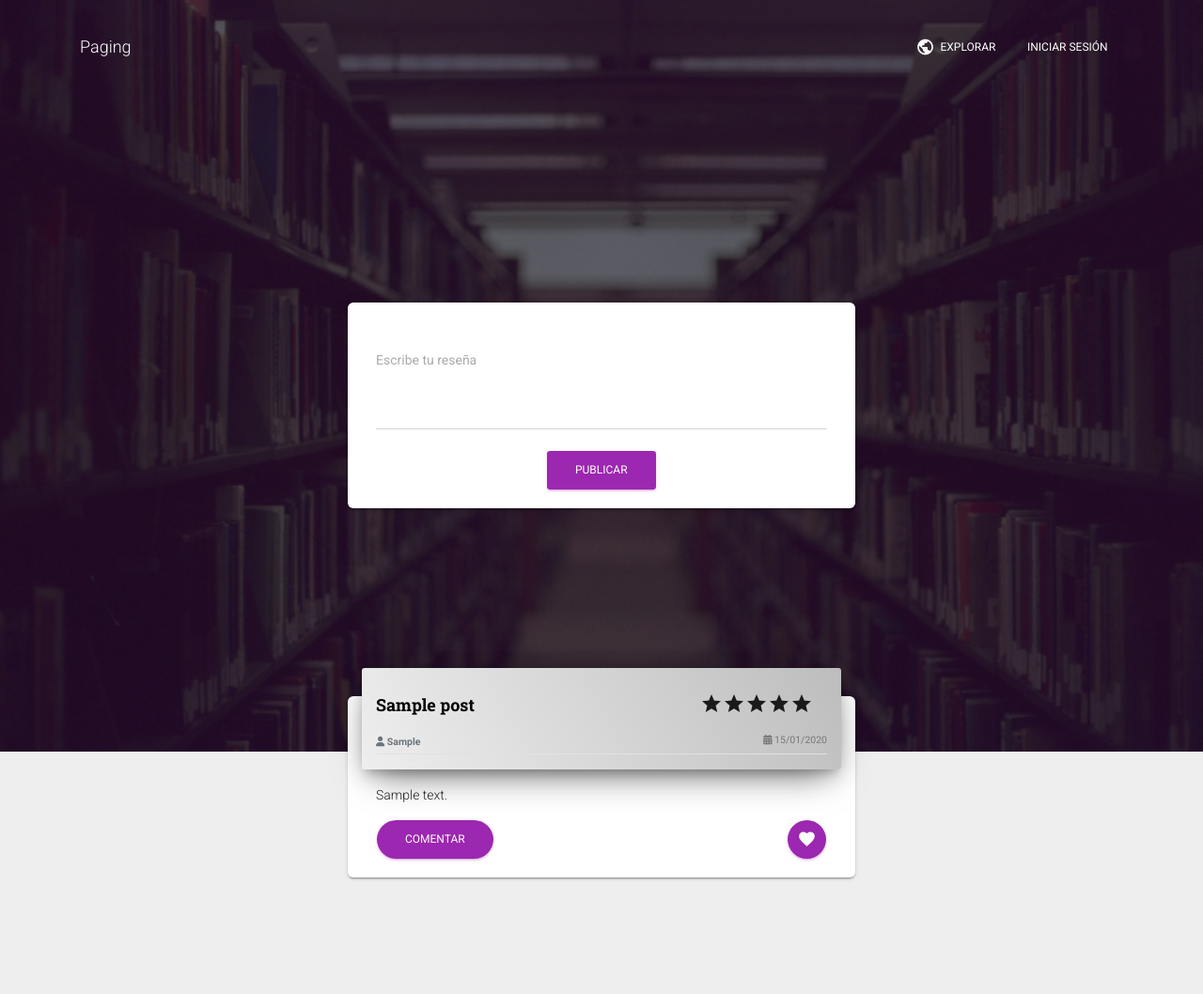
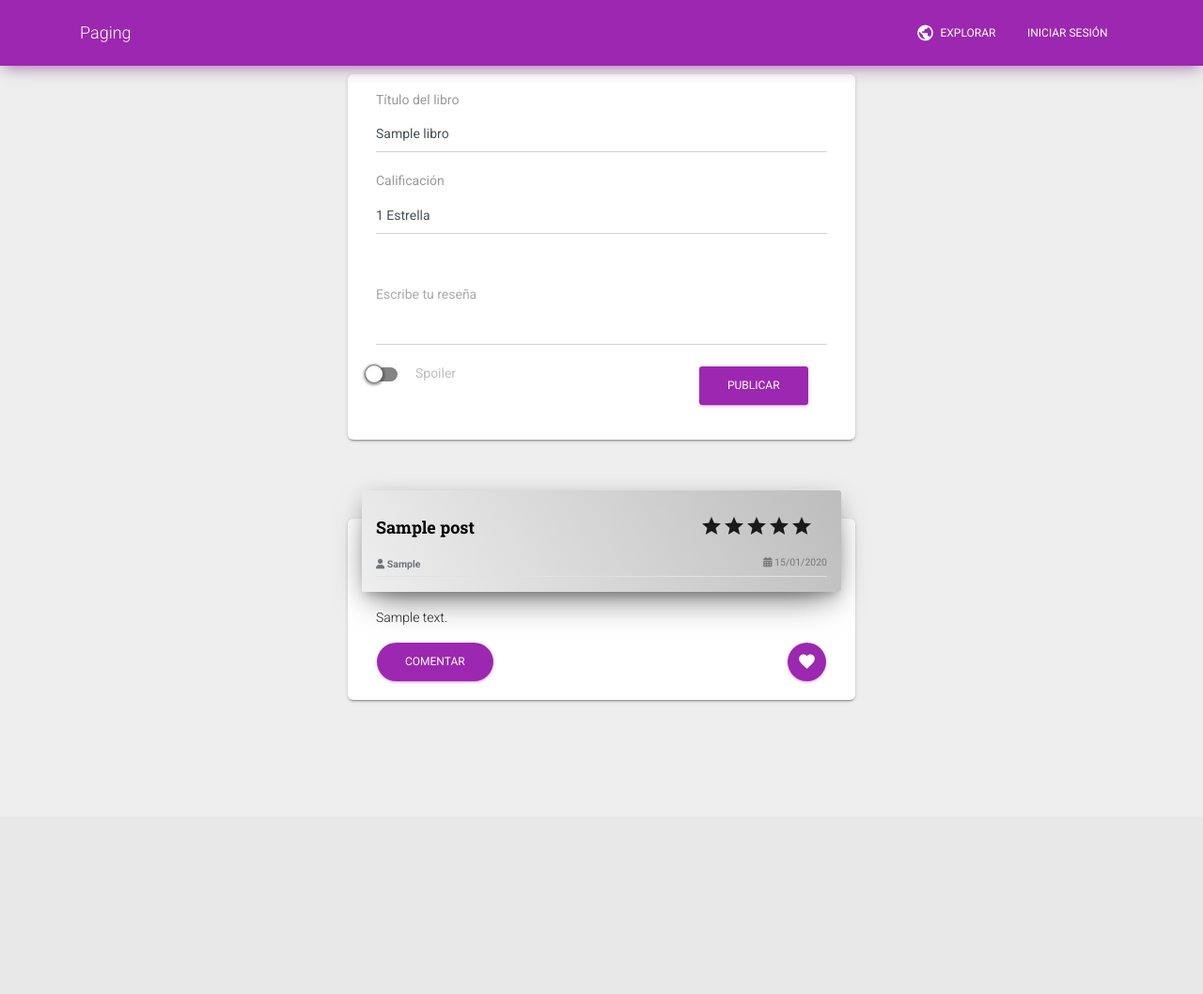
Before and after one commit to DanielMontes99/Paging, a PHP site: page /resources/views/home.php in a window 1280 px wide. Shown: the whole page at 94% size. After the commit the page ends 747 px from the top, so only its background shows below. Run offline with PHP 8.4, Linux system fonts and the light colour scheme; tables that the repository leaves empty or names only in its code hold one stand-in row (values such as "Sample post"); some libraries are stand-ins or nearby versions.

Commit message:
Posts funcionales
YA sirven las publicaciones, pero aún no está bien acomodada la cajita en donde se realizan las publicaciones.

```diff
--- /dev/null
+++ b/app/Controllers/LibrosController.php
@@ -0,0 +1,20 @@
+<?php
+
+namespace Controllers;
+
+use Models\libro;
+
+class LibrosController {
+    public function __construct(){
+
+    }
+
+    public function getLibros(){
+        $libros = new libro();
+
+        $result = $libros->get();
+
+        return $result;
+    }
+
+}
--- a/app/Controllers/PostsController.php
+++ b/app/Controllers/PostsController.php
@@ -3,6 +3,7 @@
 namespace Controllers;
 
 use Models\post;
+use Models\libro;
 
 class PostsController {
     public function __construct(){
@@ -30,4 +31,22 @@
 
         return $result;
     }
+
+    public function postPost($datos) {
+        $pos = new post();
+        $libro = new libro();
+
+        $nLibro = $libro->select(['titulo'])
+                        ->where([['ISBN',$datos['isbn']]])
+                        ->get();
+
+        $titulo = json_decode($nLibro,true);
+        $lol = $titulo["0"];
+
+        $result = $pos->into([['userId'],['isbn'],['titulo'],['stars'],['spoiler'],['review']])
+                      ->values([[$datos['userId']],[$datos['isbn']],[$lol["titulo"]],[$datos['stars']],[$datos['spoiler']],[$datos['review']]])
+                      ->insert();
+
+        return $result;
+    }
 }
--- /dev/null
+++ b/app/Models/libro.php
@@ -0,0 +1,18 @@
+<?php
+
+namespace Models;
+
+use Models\DB;
+
+class libro extends DB {
+
+    public $table;
+
+    function __construct(){
+        parent::__construct();
+        $this->table = $this->db_connect();
+    }
+    protected $campos = ['ISBN','titulo','autor','genero'];
+
+    public $valores = [];
+}
--- a/app/app.php
+++ b/app/app.php
@@ -6,6 +6,7 @@
 
 use Controllers\auth\LoginController as LoginController;
 use Controllers\PostsController as PostsController;
+use Controllers\LibrosController as LibrosController;
 
 $login = in_array('login', array_keys($_POST));
 
@@ -29,7 +30,7 @@
     $userLogout = new LoginController();
     $userLogout->userLogout();
 
-    header('Location: /PI/resources/views/home.php');
+    header('Location: /RepoPaging/resources/views/home.php');
 }
 
 $pp = in_array('pp', array_keys($_GET));
@@ -48,3 +49,24 @@
 
     print_r($mposts->myPosts($id));
 }
+
+// CARGAR LIBROS
+$gl = in_array('gl', array_keys($_GET));
+
+if($gl) {
+    $glibros = new LibrosController();
+
+    print_r($glibros->getLibros());
+}
+
+//POST
+
+$post = in_array('post', array_keys($_POST));
+
+if($post) {
+    $datos = filter_input_array(INPUT_POST, FILTER_SANITIZE_SPECIAL_CHARS);
+    $pos = new PostsController();
+
+    print_r($pos->postPost($datos));
+
+}
--- a/resources/js/app.js
+++ b/resources/js/app.js
@@ -4,6 +4,7 @@
         'logi' : '/RepoPaging/app/app.php',
         'logout' : '/RepoPaging/app/app.php?logout',
         'profile' : '/RepoPaging/resources/views/profile.php',
+        'post' : '/RepoPaging/app/app.php',
     },
 
     view : function(route){
--- a/resources/js/app_home.js
+++ b/resources/js/app_home.js
@@ -3,6 +3,7 @@
     url : "/RepoPaging/app/app.php",
 
     pp : $("#previous-posts"),
+    gl : $("#libro"),
 
     previousPosts : function() {
         var html = "";
@@ -10,7 +11,6 @@
         fetch(this.url + "?pp")
             .then( response => response.json())
             .then( ppresp => {
-                console.table(ppresp);
                 for( let post of ppresp){
                     if (post.stars == 4){
                         html += `
@@ -163,6 +163,20 @@
                 }
                 this.pp.html(html);
             }).catch( err => console.log( err ));
-            return ppresp;
+    },
+
+    getLibros : function() {
+        var html = "";
+        this.gl.html("");
+        fetch(this.url + "?gl")
+            .then( response => response.json() )
+            .then( glresp => {
+                for(let libro of glresp){
+                    html += `
+                        <option value="${ libro.ISBN }">${ libro.titulo }</option>
+                    `;
+                }
+                this.gl.html(html);
+            }).catch( err => console.log( err ));
     }
 }
--- a/resources/views/home.php
+++ b/resources/views/home.php
@@ -8,42 +8,74 @@
 
 use Controllers\auth\LoginController as LoginController;
 
-head(new LoginController);
+$ua = new LoginController;
+
+head($ua);
 
 ?>
 
 
 
-<div class="container">
-    <div class="section" style="margin-top: 30em;">
-        <div class="row">
-            <div class="container col-6 ml-auto mr-auto">
-                <div class="card">
-                    <div class="card-body">
-                        <form class="contact-form">
-                            <div class="form-group">
-                                <label for="exampleMessage" class="bmd-label-floating">Escribe tu reseña</label>
-                                <textarea type="email" class="form-control" rows="4" id="exampleMessage"></textarea>
-                            </div>
-                            <div class="row">
-                                <div class="col-md-4 ml-auto mr-auto text-center">
-                                <button class="btn btn-primary btn-raised">
-                                    Publicar
-                                </button>
-                                </div>
-                            </div>
-                        </form>
-                    </div>
-                </div>
-            </div>
-        </div>
-    </div>
+<div class="container pt-5">
+
     <div class="section">
         <div class="row">
             <div class="col">
 
             </div>
-            <div class="container col-6" id="previous-posts">
+            <div class="container col-6">
+
+                <div class="card">
+                    <div class="card-body">
+                        <form class="form" id="postform" method="POST" action="">
+
+                            <div class="form-group">
+                                <label for="libro" class="bmd-label-floating">Título del libro</label>
+                                <select id="libro" name="libro" class="form-control">
+
+                                </select>
+                            </div>
+
+                            <div class="form-group">
+                                <label for="stars" class="bmd-label-floating">Calificación</label>
+                                <select id="stars" name="stars" class="form-control">
+                                    <option value="1">1 Estrella</option>
+                                    <option value="2">2 Estrellas</option>
+                                    <option value="3">3 Estrellas</option>
+                                    <option value="4">4 Estrellas</option>
+                                    <option value="5">5 Estrellas</option>
+                                </select>
+                            </div>
+
+                            <div class="form-group">
+                                <label for="review" class="bmd-label-floating">Escribe tu reseña</label>
+                                <textarea type="text" class="form-control" rows="3" id="review"></textarea>
+                            </div>
+
+                            <div class="row form-group">
+                                <div class="togglebutton">
+                                    <label>
+                                        <input id="spoiler" name="spoiler" value="1" type="checkbox">
+                                        <span class="toggle"></span>
+                                        Spoiler
+                                    </label>
+                                </div>
+                                <div class="col-md-4 ml-auto mr-2 text-center">
+                                <button class="btn btn-primary btn-raised" type="submit">
+                                    Publicar
+                                </button>
+                                </div>
+                            </div>
+
+                        </form>
+                    </div>
+                </div>
+
+                <br>
+
+                <div id="previous-posts">
+
+                </div>
                 <!-- Se llena con javascript, posts generales -->
             </div>
             <div class="col">
@@ -58,6 +90,36 @@
 <script type="text/javascript">
     $(document).ready(function(){
         app_home.previousPosts();
+        app_home.getLibros();
+        const publicacion = $("#postform");
+
+        publicacion.submit(function(e){
+            e.preventDefault();
+            e.stopPropagation();
+
+            const datos = new FormData();
+            datos.append("userId", <?=$ua->id?>);
+            datos.append("isbn", $("#libro").val());
+            datos.append("stars", $("#stars").val());
+            datos.append("review", $("#review").val());
+            /*if($('spoiler').is(":checked")) {
+                datos.append("spoiler", 1);
+            } else {
+                datos.append("spoiler", 0);
+            }*/
+            datos.append("spoiler",$('input:checkbox[name=spoiler]:checked').val());
+            datos.append("post", '');
+            console.table(datos);
+            fetch(app.routes.post,{
+                method : 'POST',
+                body : datos
+            })
+            .then( response => response.json())
+            .then( resp => {
+                console.log("Post : ", resp.r);
+
+            }).catch( error => console.log("Error -> " + error));
+        });
     });
 </script>
 
--- a/resources/views/layouts/main.php
+++ b/resources/views/layouts/main.php
@@ -15,39 +15,7 @@
     <title>Paging</title>
 </head>
 <body class="main-page sidebar-collapse">
-    <!--<nav class="navbar navbar-expand-lg navbar-dark bg-dark">
-        <a class="navbar-brand" href="/RepoPaging">Paging</a>
-        <button class="navbar-toggler" type="button" data-toggle="collapse" data-target="#navbarSupportedContent" aria-controls="navbarSupportedContent" aria-expanded="false" aria-label="Intercambiar navegacion">
-            <span class="navbar-toggler-icon"></span>
-        </button>
-        <div class="collapse navbar-collapse">
-            <ul class="navbar-nav mr-auto">
-            <?php if(!is_null($ua) && $ua->sv){ ?>
-                <li class="nav-item active">
-                    <a href="/RepoPaging/resources/views/publicaciones.php" class="nav-link">Mis publicaciones</a>
-                </li>
-            <?php } ?>
-            </ul>
-            <ul class="navbar-nav navbar-right">
-                <li class="nav-item dropdown">
-                <?php if(is_null($ua) || !$ua->sv){ ?>
-                    <button class="nav-link btn btn-link" type="button" onclick="app.view('login')"><i class="fas fa-user"></i> Iniciar Sesión</button>
-                <?php } else { ?>
-                    <a href="#" class="nav-link dropdown-toggle" id="navbarDropdown" role="button" data-toggle="dropdown" aria-haspopup="true" aria-expanded="false">
-                    <i class="fas fa-user"></i>
-                        <?=$ua->user_Alias?>
-                    </a>
-                    <div class="dropdown-menu dropdown-menu-right" aria-labelledby="navbarDropdown">
-                        <button type="button" class="dropdown-item" onclick=""><i class="fas fa-user"></i> Mi Perfil</button>
-                        <button type="button" class="dropdown-item" onclick=""><i class="fas fa-cog"></i> Configuración</button>
-                        <button type="button" class="dropdown-item" onclick="app.view('logout')"><i class="fas fa-power-off"></i> Cerrar Sesión</button>
-                    </div>
-                <?php } ?>
-                </li>
-            </ul>
-        </div>
-    </nav>-->
-    <nav class="navbar navbar-transparent navbar-color-on-scroll fixed-top navbar-expand-lg" color-on-scroll="100" id="sectionsNav">
+    <nav class="navbar fixed-top navbar-expand-lg bg-primary" color-on-scroll="100" id="sectionsNav">
         <div class="container">
             <div class="navbar-translate">
                 <a class="navbar-brand" href="/RepoPaging">
@@ -94,7 +62,8 @@
             </div>
         </div>
     </nav>
-    <div class="page-header header-filter" data-parallax="true" style="background-image: url('/RepoPaging/resources/img/bgimg.jpg'); background-size: cover; background-position: top center; background-attachment: fixed;" >
+
+    <div class="page-header" data-parallax="true" >
 <?php
 }
 function scripts() {
```
Also changed, not shown: app/Controllers/auth/LoginController.php (+9 -4 lines). Lines whose indentation alone changed are shown as unchanged.
